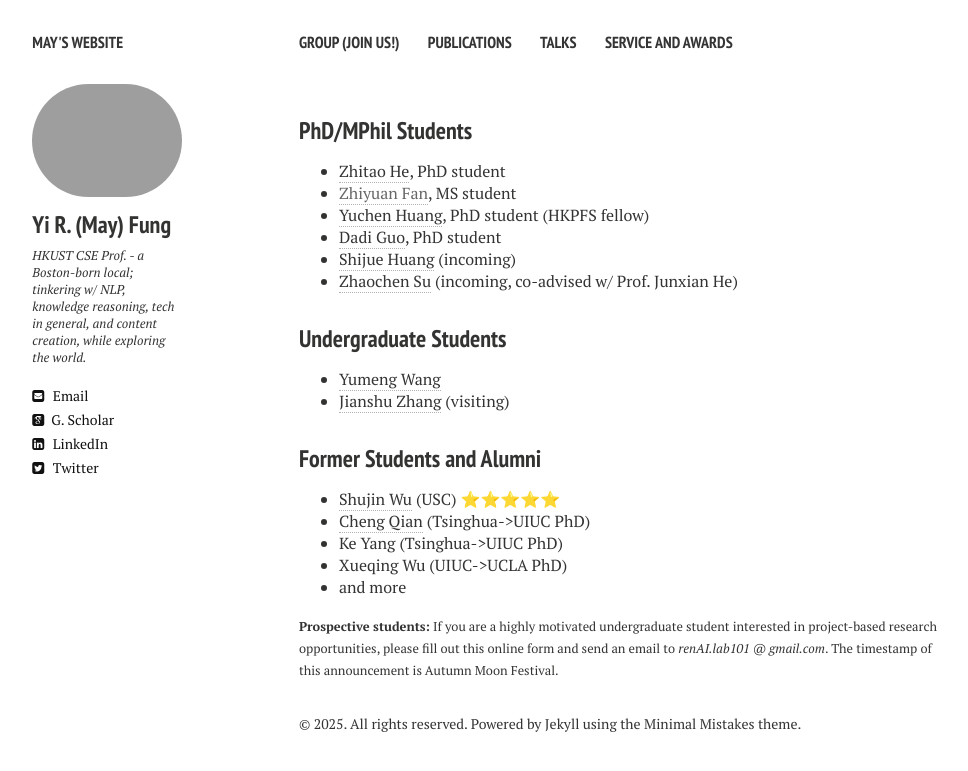
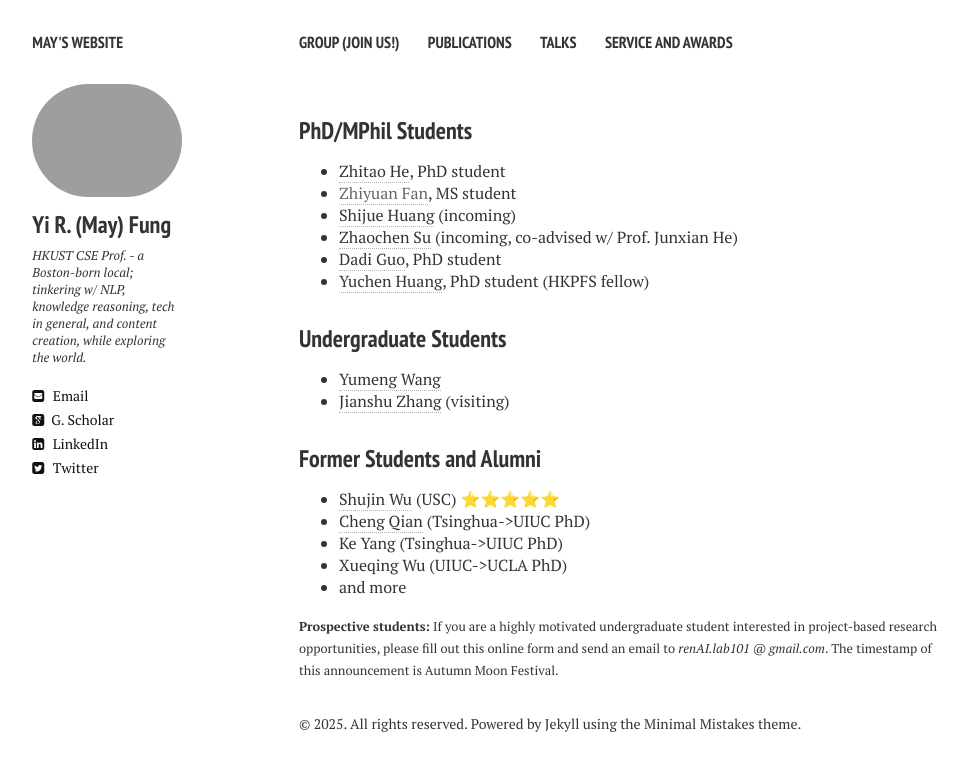
Before and after one commit to mayrfung/mayrfung.github.io, a Jekyll site: the page built from group.md, in a window 1280 px wide. Shown: the top 771 px of the page, without its empty margins (21-989 px from the left). Built offline with Jekyll 4.4.1, drawn with Linux system fonts in a browser that asks for light colours; nearby versions of some CDN libraries.

```diff
--- a/_layouts/group.html
+++ b/_layouts/group.html
@@ -42,10 +42,10 @@
 <ul>
   <li><a href="https://aclanthology.org/people/z/zhitao-he/" target="_blank">Zhitao He</a>, PhD student</li>
   <li><a href="" target="_blank">Zhiyuan Fan</a>, MS student</li>
-  <li><a href="https://lukahhcm.github.io/" target="_blank">Yuchen Huang</a>, PhD student (HKPFS fellow)</li>
-  <li><a href="https://scholar.google.com/citations?user=5yHRd6kAAAAJ" target="_blank">Dadi Guo</a>, PhD student</li>
   <li><a href="https://joeying1019.github.io/" target="_blank">Shijue Huang</a> (incoming)</li>
   <li><a href="https://zhaochen0110.github.io/" target="_blank">Zhaochen Su</a> (incoming, co-advised w/ Prof. Junxian He)</li>
+  <li><a href="https://scholar.google.com/citations?user=5yHRd6kAAAAJ" target="_blank">Dadi Guo</a>, PhD student</li>
+  <li><a href="https://lukahhcm.github.io/" target="_blank">Yuchen Huang</a>, PhD student (HKPFS fellow)</li>
 </ul>
 
 <h3 style="margin-bottom:0px;padding-top:10px;">Undergraduate Students</h3>
```
